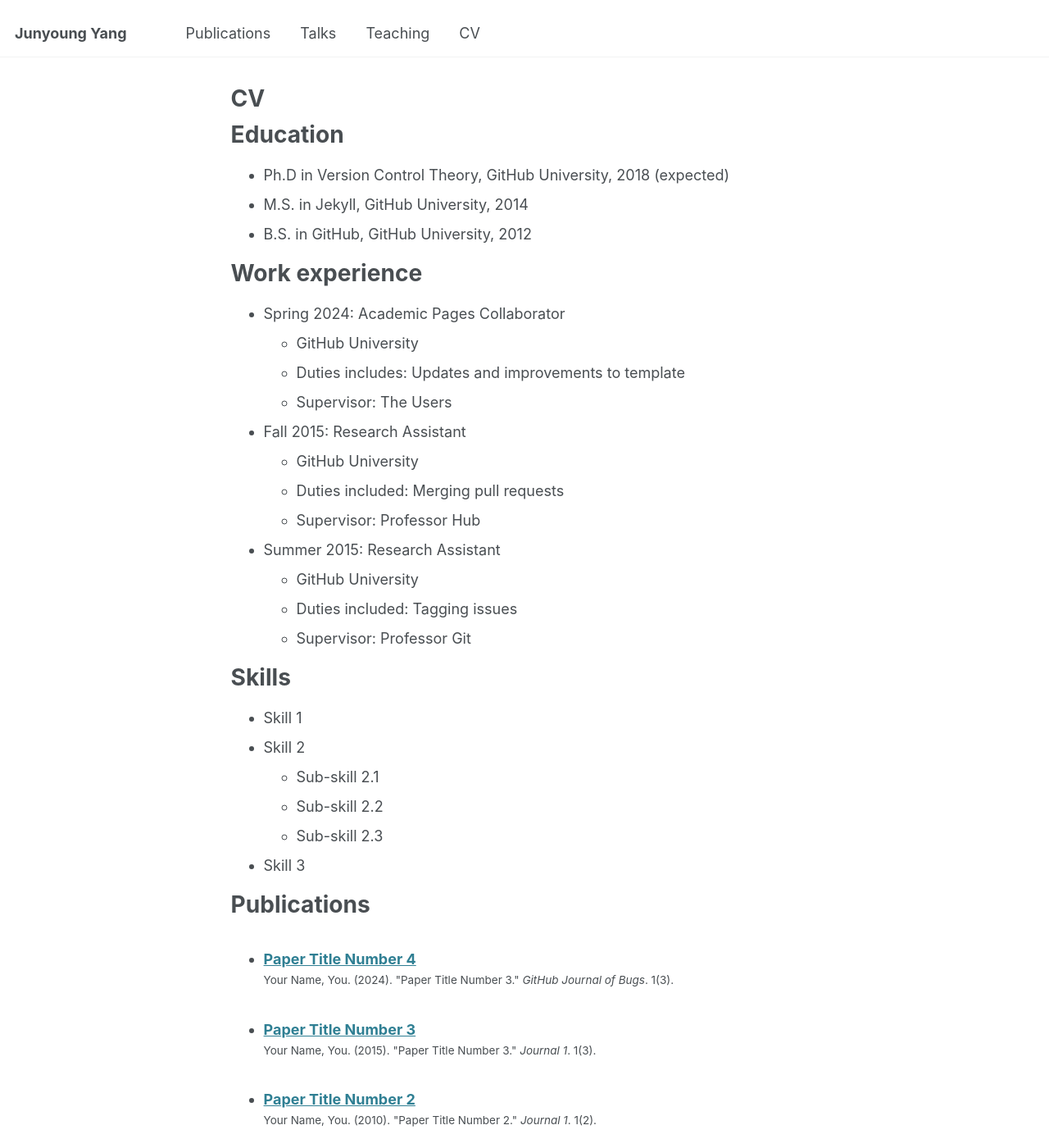
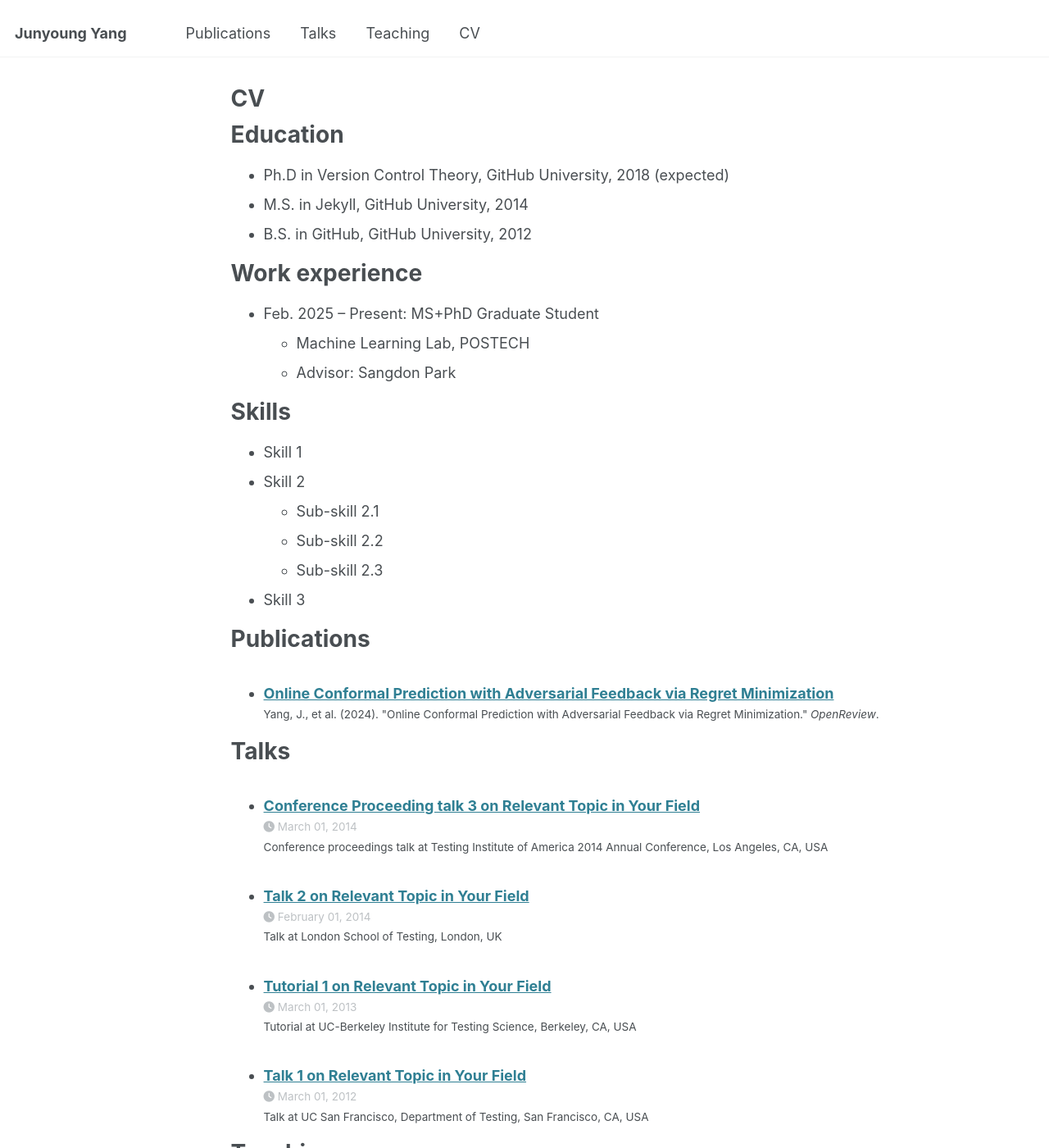
Before and after one commit to sheepjun0330/sheepjun0330.github.io, a Jekyll site: the page built from _pages/cv.md, in a window 1280 px wide and 1400 px high. Shown: the whole window at 82% size. Built offline with Jekyll 4.4.1, drawn with Linux system fonts in a browser that asks for light colours; some of the changed text lies outside the part shown.

Commit message:
feat: updates aboutme, cv, teaching

```diff
--- a/_pages/cv.md
+++ b/_pages/cv.md
@@ -17,20 +17,9 @@ Education
 
 Work experience
 ======
-* Spring 2024: Academic Pages Collaborator
-  * GitHub University
-  * Duties includes: Updates and improvements to template
-  * Supervisor: The Users
-
-* Fall 2015: Research Assistant
-  * GitHub University
-  * Duties included: Merging pull requests
-  * Supervisor: Professor Hub
-
-* Summer 2015: Research Assistant
-  * GitHub University
-  * Duties included: Tagging issues
-  * Supervisor: Professor Git
+* Feb. 2025 – Present: MS+PhD Graduate Student
+  * Machine Learning Lab, POSTECH
+  * Advisor: Sangdon Park
 
 Skills
 ======
--- a/_publications/2009-10-01-paper-title-number-1.md
+++ /dev/null
@@ -1,14 +0,0 @@
----
-title: "Paper Title Number 1"
-collection: publications
-category: manuscripts
-permalink: /publication/2009-10-01-paper-title-number-1
-excerpt: 'This paper is about the number 1. The number 2 is left for future work.'
-date: 2009-10-01
-venue: 'Journal 1'
-slidesurl: 'http://academicpages.github.io/files/slides1.pdf'
-paperurl: 'http://academicpages.github.io/files/paper1.pdf'
-citation: 'Your Name, You. (2009). &quot;Paper Title Number 1.&quot; <i>Journal 1</i>. 1(1).'
----
-
-The contents above will be part of a list of publications, if the user clicks the link for the publication than the contents of section will be rendered as a full page, allowing you to provide more information about the paper for the reader. When publications are displayed as a single page, the contents of the above "citation" field will automatically be included below this section in a smaller font.
--- a/_publications/2010-10-01-paper-title-number-2.md
+++ /dev/null
@@ -1,14 +0,0 @@
----
-title: "Paper Title Number 2"
-collection: publications
-category: manuscripts
-permalink: /publication/2010-10-01-paper-title-number-2
-excerpt: 'This paper is about the number 2. The number 3 is left for future work.'
-date: 2010-10-01
-venue: 'Journal 1'
-slidesurl: 'http://academicpages.github.io/files/slides2.pdf'
-paperurl: 'http://academicpages.github.io/files/paper2.pdf'
-citation: 'Your Name, You. (2010). &quot;Paper Title Number 2.&quot; <i>Journal 1</i>. 1(2).'
----
-
-The contents above will be part of a list of publications, if the user clicks the link for the publication than the contents of section will be rendered as a full page, allowing you to provide more information about the paper for the reader. When publications are displayed as a single page, the contents of the above "citation" field will automatically be included below this section in a smaller font.
--- a/_publications/2015-10-01-paper-title-number-3.md
+++ /dev/null
@@ -1,14 +0,0 @@
----
-title: "Paper Title Number 3"
-collection: publications
-category: manuscripts
-permalink: /publication/2015-10-01-paper-title-number-3
-excerpt: 'This paper is about the number 3. The number 4 is left for future work.'
-date: 2015-10-01
-venue: 'Journal 1'
-slidesurl: 'http://academicpages.github.io/files/slides3.pdf'
-paperurl: 'http://academicpages.github.io/files/paper3.pdf'
-citation: 'Your Name, You. (2015). &quot;Paper Title Number 3.&quot; <i>Journal 1</i>. 1(3).'
----
-
-The contents above will be part of a list of publications, if the user clicks the link for the publication than the contents of section will be rendered as a full page, allowing you to provide more information about the paper for the reader. When publications are displayed as a single page, the contents of the above "citation" field will automatically be included below this section in a smaller font.
--- /dev/null
+++ b/_publications/2024-01-01-selective-generation.md
@@ -0,0 +1,15 @@
+---
+title: "Online Conformal Prediction with Adversarial Feedback via Regret Minimization"
+collection: publications
+category: manuscripts
+permalink: /publication/2024-01-01-conformal-prediction
+excerpt: 'Online conformal prediction with adversarial feedback through regret minimization.'
+date: 2024-01-01
+venue: 'OpenReview'
+paperurl: 'https://openreview.net/forum?id=RMWcdp5IUy'
+citation: 'Yang, J., et al. (2024). &quot;Online Conformal Prediction with Adversarial Feedback via Regret Minimization.&quot; <i>OpenReview</i>.'
+---
+
+This paper presents a novel approach to online conformal prediction under adversarial feedback, utilizing regret minimization techniques to ensure robust and trustworthy predictions in dynamic environments.
+
+For more details, please visit the [OpenReview page](https://openreview.net/forum?id=RMWcdp5IUy).
--- a/_publications/2024-02-17-paper-title-number-4.md
+++ /dev/null
@@ -1,13 +0,0 @@
----
-title: "Paper Title Number 4"
-collection: publications
-category: conferences
-permalink: /publication/2024-02-17-paper-title-number-4
-excerpt: 'This paper is about fixing template issue #693.'
-date: 2024-02-17
-venue: 'GitHub Journal of Bugs'
-paperurl: 'http://academicpages.github.io/files/paper3.pdf'
-citation: 'Your Name, You. (2024). &quot;Paper Title Number 3.&quot; <i>GitHub Journal of Bugs</i>. 1(3).'
----
-
-The contents above will be part of a list of publications, if the user clicks the link for the publication than the contents of section will be rendered as a full page, allowing you to provide more information about the paper for the reader. When publications are displayed as a single page, the contents of the above "citation" field will automatically be included below this section in a smaller font.
--- a/_teaching/2015-spring-teaching-2.md
+++ /dev/null
@@ -1,20 +0,0 @@
----
-title: "Teaching experience 2"
-collection: teaching
-type: "Workshop"
-permalink: /teaching/2015-spring-teaching-1
-venue: "University 1, Department"
-date: 2015-01-01
-location: "City, Country"
----
-
-This is a description of a teaching experience. You can use markdown like any other post.
-
-Heading 1
-======
-
-Heading 2
-======
-
-Heading 3
-======
```
Also changed, not shown: _pages/about.md (+12 -2 lines), _teaching/2014-spring-teaching-1.md (deleted, +0 -20 lines), _teaching/2025-fall-teaching.md (added, +11 -0 lines).
